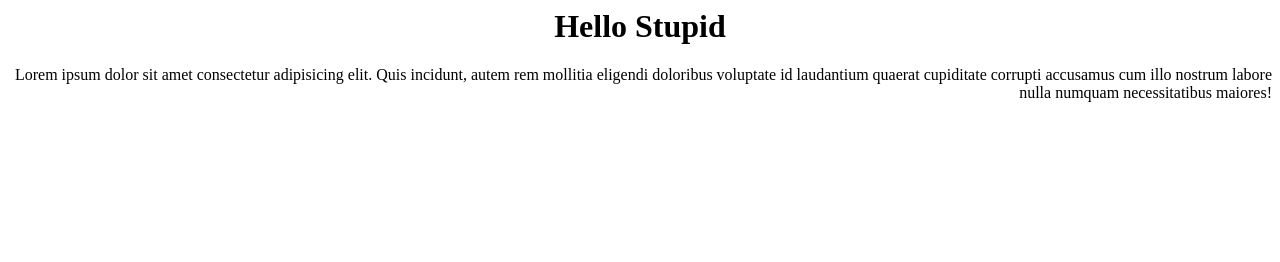
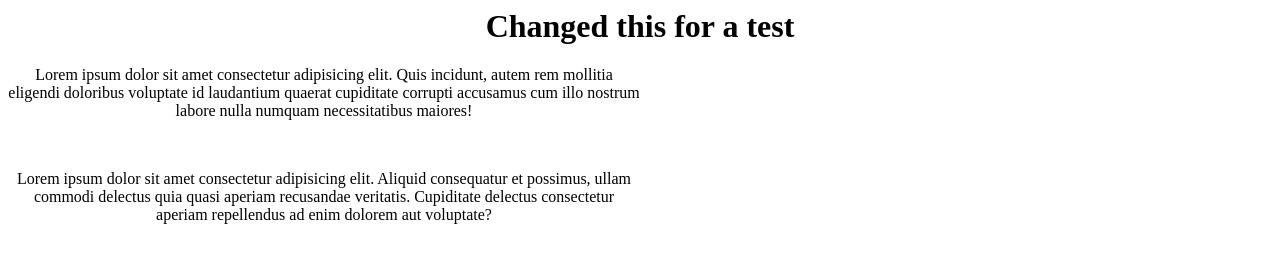
Before and after one commit to Virus181218/web, a plain HTML site: page index.html in a window 1280 px wide. Drawn offline with Linux system fonts and the light colour scheme.

Commit message:
This is to check if somthing worked

```diff
--- a/index.html
+++ b/index.html
@@ -5,8 +5,10 @@
     <link rel="stylesheet" href="styles/style.css">
     <title>Document</title>
 </head>
-<h1>Hello Stupid</h1>
+<h1>Changed this for a test</h1>
 <body>
     <p>Lorem ipsum dolor sit amet consectetur adipisicing elit. Quis incidunt, autem rem mollitia eligendi doloribus voluptate id laudantium quaerat cupiditate corrupti accusamus cum illo nostrum labore nulla numquam necessitatibus maiores!</p>
+    <br>
+    <p>Lorem ipsum dolor sit amet consectetur adipisicing elit. Aliquid consequatur et possimus, ullam commodi delectus quia quasi aperiam recusandae veritatis. Cupiditate delectus consectetur aperiam repellendus ad enim dolorem aut voluptate?</p>
 </body>
 </html>
--- a/styles/style.css
+++ b/styles/style.css
@@ -3,5 +3,6 @@ h1{
 }
 
 body p{
-    text-align: right;
+    text-align: center;
+    width: 50%;
 }
```
